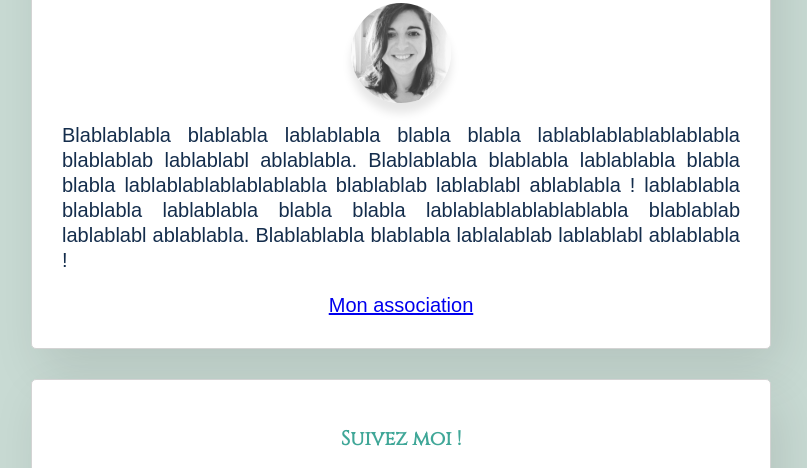
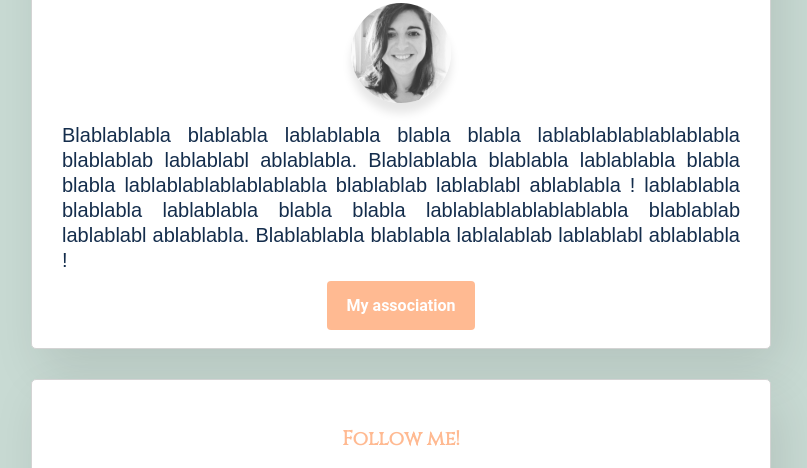
Before and after one commit to Phaarion/profile, a plain HTML site: page index.html in a window 1280 px wide. Shown: the part 162-630 px from the top of the page, without its empty margins (239-1046 px from the left). Drawn offline with Linux system fonts and the light colour scheme; a web font is replaced by a local one.

Commit message:
make my profile prettier

```diff
--- a/index.html
+++ b/index.html
@@ -18,11 +18,11 @@
             Blablablabla blablabla lablablabla blabla blabla lablablablablablablabla blablablab lablablabl ablablabla ! lablablabla blablabla lablablabla blabla blabla lablablablablablablabla blablablab lablablabl ablablabla.
             Blablablabla blablabla lablalablab lablablabl ablablabla !
           </p>
-          <a href="https://alorsonbuzz.fr/" target="_blank">Mon association</a>
+          <a class="btn-green" href="https://alorsonbuzz.fr/" target="_blank" >My association</a>
       </div>
 
         <div class="card">
-          <h2>Suivez moi !</h2>
+          <h2>Follow me!</h2>
             <ul class="list-inline">
               <li>
                 <a href="https://www.facebook.com/maphare" target="_blank">
--- a/style.css
+++ b/style.css
@@ -33,7 +33,7 @@ h1 {
 h2 {
   font-family: 'Cinzel', serif;
   font-size: 20px;
-  color: #40a798;
+  color: #ffba92;
 }
 
 #réseaux {
@@ -74,3 +74,24 @@ h2 {
   display: inline-block;
   padding: 0px 20px;
 }
+
+.btn-green:hover {
+    background-color: black;
+    color: white;
+}
+a:hover {
+    color: black;
+}
+.btn-green {
+    background-color: #ffba92;
+    color: white;
+    padding: 15px 20px;
+    border-radius: 4px;
+}
+a {
+    font-family: 'Roboto', sans-serif;
+    text-decoration: none;
+    color: #ffba92;
+    font-weight: 600;
+    font-size: 16px;
+}
```
